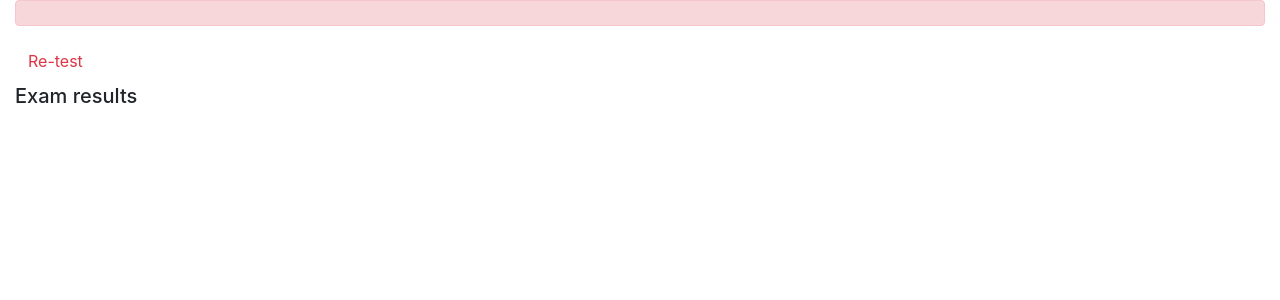
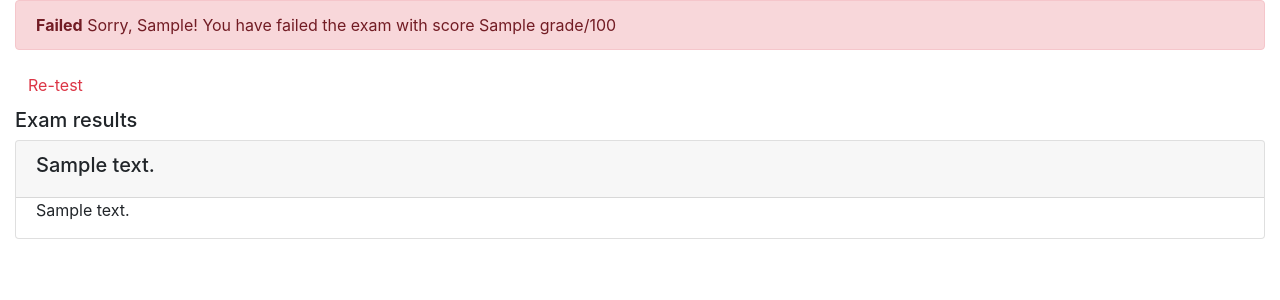
Before and after one commit to fernandoslsz/Django_Final_Project, a Django app: template onlinecourse/templates/onlinecourse/exam_result_bootstrap.html in a window 1280 px wide. Shown: the part 56-356 px from the top of the page. Run offline with Django 3.2, Linux system fonts and the light colour scheme; a user stored in the database is signed in; tables that the repository leaves empty hold one stand-in row (values such as "Sample post"); the template is opened without the code that fills it: values that come from a table or form of the project are taken from there, most other values are stand-ins (such as "Sample title", 1, 10 or a date in 2020); some libraries are stand-ins or nearby versions.

Commit message:
exam result file update

```diff
--- a/onlinecourse/templates/onlinecourse/exam_result_bootstrap.html
+++ b/onlinecourse/templates/onlinecourse/exam_result_bootstrap.html
@@ -23,8 +23,8 @@
                     <form class="form-inline" action="{% url 'onlinecourse:login' %}" method="post">
                         {% csrf_token %}
                         <div class="input-group">
-                        <input type="text" class="form-control" placeholder="Username" name="username" >
-                        <input type="password" class="form-control" placeholder="Username" name="psw" >
+                            <input type="text" class="form-control" placeholder="Username" name="username">
+                            <input type="password" class="form-control" placeholder="Username" name="psw">
                             <button class="btn btn-primary" type="submit">Login</button>
                             <a class="btn btn-link" href="{% url 'onlinecourse:registration' %}">Sign Up</a>
                         </div>
@@ -38,17 +38,47 @@
 <div class="container-fluid">
     {% if grade > 80 %}
         <div class="alert alert-success">
-       <!--HINT Display passed info -->
+            <b>Congratulations, {{ user.first_name }}!</b>
+            You have passed the exam and completed the course with score {{ grade }}/100
         </div>
     {% else %}
         <div class="alert alert-danger">
-            <!--HINT Display failed info -->
+            <b>Failed</b>
+            Sorry, {{ user.first_name }}! You have failed the exam with score {{ grade }}/100
         </div>
         <a class="btn btn-link text-danger" href="{% url 'onlinecourse:course_details' course.id %}">Re-test</a>
     {% endif %}
     <div class="card-columns-vertical mt-1">
         <h5 class="">Exam results</h5>
-            <!--HINT Display exam results-->
+        {% for question in course.question_set.all %}
+            <div class="card mt-1">
+                <div class="card-header"><h5>{{ question.text }}</h5></div>
+                {% csrf_token %}
+                <div class="form-group">
+                    {% for choice in question.choice_set.all %}
+                        <div class="form-check">
+                            {% if choice in submitted_choices and choice.is_correct %}
+                                <label class="form-check-label text-success">
+                                    Correct answer: {{ choice.text }}
+                                </label>
+                            {% elif choice in submitted_choices and not choice.is_correct %}
+                                <label class="form-check-label text-danger">
+                                    Incorrect answer: {{ choice.text }}
+                                </label>
+                            {% elif choice not in submitted_choices and choice.is_correct %}
+                                <label class="form-check-label text-warning">
+                                    Not selected: {{ choice.text }}
+                                </label>
+                            {% else %}
+                                <label class="form-check-label text-succes">
+                                    {{ choice.text }}
+                                </label>
+                            {% endif %}
+                        </div>
+                    {% endfor %}
+                </div>
+            </div>
+        {% endfor %}
     </div>
 </div>
 </body>
```
Lines whose indentation alone changed are shown as unchanged.
